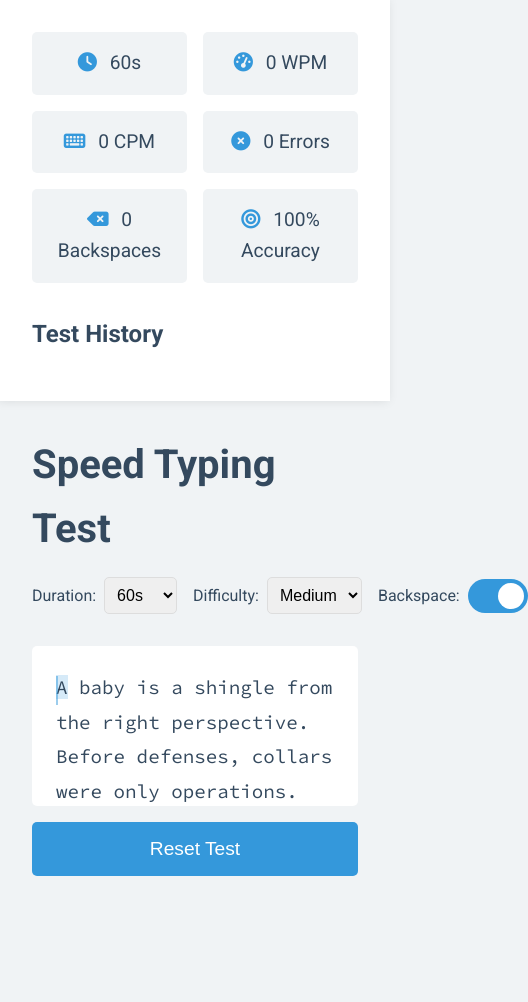
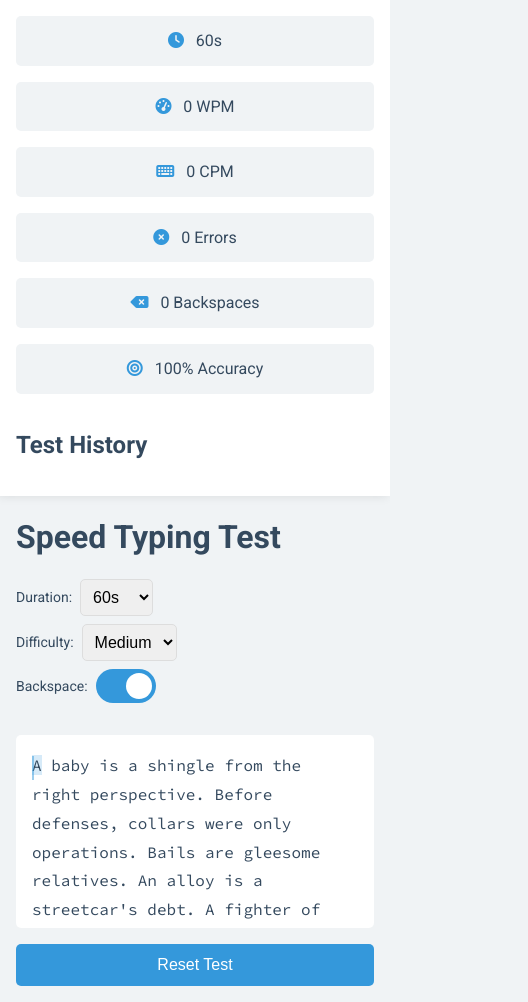
Before and after one commit to Pratusya/Internship, a plain HTML site: page 03 july 2024/index.html in a window 390 px wide. Shown: the whole page, 528 px wide, since content can reach past the window. Before the commit the page ends 908 px from the top, so only its background shows below. Drawn offline with nearby package versions, Linux system fonts and the light colour scheme.

Commit message:
Typing-Tutor Completed

```diff
--- a/03 july 2024/style.css
+++ b/03 july 2024/style.css
@@ -75,6 +75,7 @@ select, input[type="checkbox"] {
     outline: none;
     position: relative;
     line-height: 1.8;
+    max-height: 50vh;
 }
 
 .text-content {
@@ -91,6 +92,7 @@ select, input[type="checkbox"] {
     position: absolute;
     width: 2px;
     height: 1.5em;
+    max-height: 1.5em;
     background-color: var(--primary-color);
     animation: blink 0.7s infinite;
 }
@@ -236,21 +238,6 @@ select, input[type="checkbox"] {
     height: auto;
 }
 
-@media (max-width: 768px) {
-    .container {
-        flex-direction: column;
-    }
-
-    .sidebar {
-        width: 100%;
-        order: -1;
-    }
-
-    .typing-area {
-        height: 60vh;
-    }
-}
-
 /* Slider Toggle */
 .switch {
     position: relative;
@@ -306,3 +293,73 @@ input:checked + .slider:before {
 .slider.round:before {
     border-radius: 50%;
 }
+
+/* Responsive styles */
+@media (max-width: 1200px) {
+    .container {
+        flex-direction: column;
+    }
+
+    .sidebar {
+        width: 100%;
+        order: -1;
+    }
+
+    .typing-area {
+        height: auto;
+        min-height: 60vh;
+    }
+}
+
+@media (max-width: 768px) {
+    body {
+        font-size: 14px;
+    }
+
+    .typing-area {
+        padding: 1rem;
+    }
+
+    h1 {
+        font-size: 2rem;
+    }
+
+    .test-config {
+        flex-direction: column;
+        gap: 0.5rem;
+    }
+
+    .text-display {
+        font-size: 1rem;
+        padding: 1rem;
+    }
+
+    .reset-btn {
+        padding: 0.75rem;
+        font-size: 1rem;
+    }
+
+    .sidebar {
+        padding: 1rem;
+    }
+
+    .stats-panel {
+        grid-template-columns: 1fr;
+    }
+
+    .stat-item {
+        font-size: 1rem;
+        padding: 0.75rem;
+    }
+}
+
+@media (max-width: 480px) {
+    .modal-content {
+        max-width: 95%;
+        padding: 15px;
+    }
+
+    #statsChart {
+        height: 200px;
+    }
+}
```
